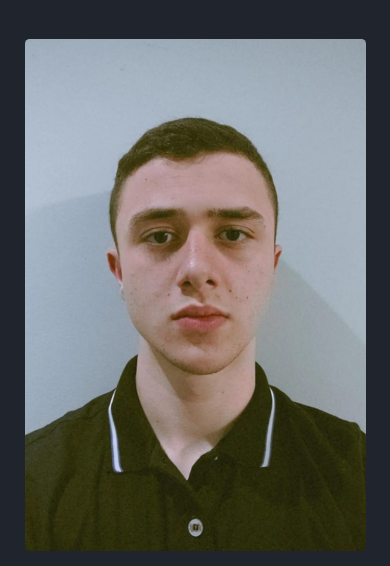
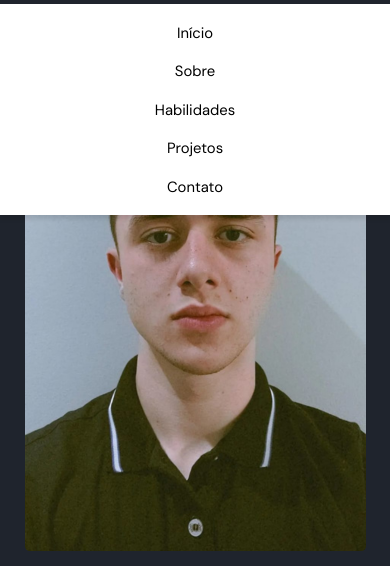
Before and after one commit to diegobasilio/PortifolioDiegoBasilio, a plain HTML site: page index.html in a window 390 px wide. Both pictures are taken after a click on the picture 336 px from the left and 62 px from the top of the page. Shown: the part 100-666 px from the top of the page. Drawn offline with Linux system fonts and the light colour scheme.

Commit message:
upload portfolio

```diff
--- a/js/script.js
+++ b/js/script.js
@@ -0,0 +1,12 @@
+const navbar = document.querySelector('.navbar');
+const mobileNavbar = document.querySelector('.navbar-mobile');
+const button = document.querySelector('.burguer');
+
+button.addEventListener('click', function () {
+  mobileNavbar.classList.toggle('active');
+});
+
+window.addEventListener('scroll', function () {
+  if (this.window.pageYOffset > 0) return navbar.classList.add('active');
+  return navbar.classList.remove('active');
+});
```
Also changed, not shown: index.html (+1 -1 lines).
